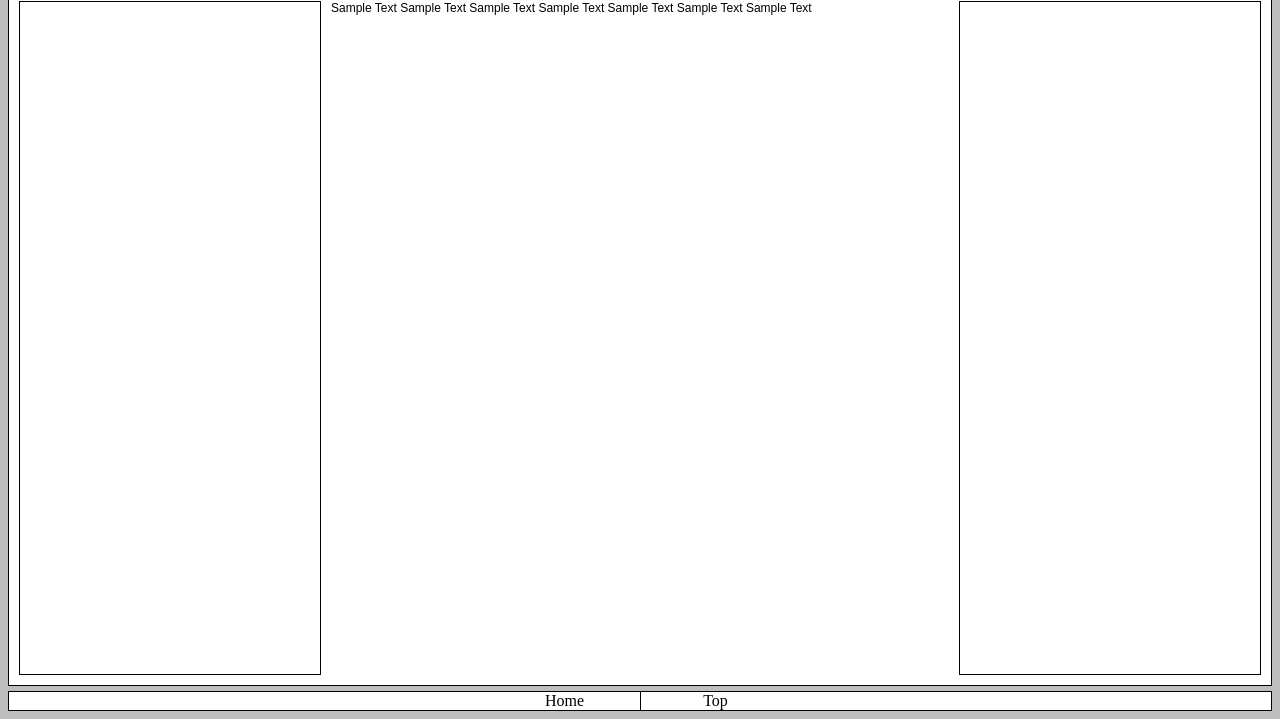
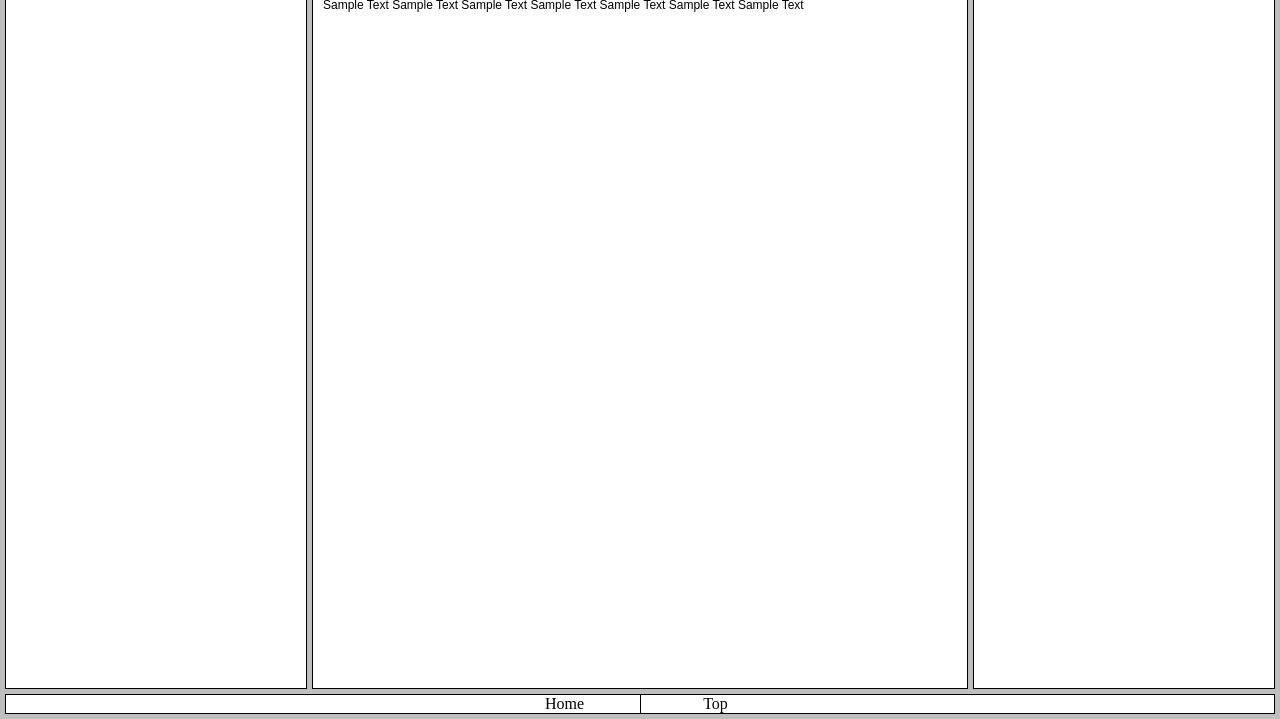
Before and after one commit to JALR13/jalr13.github.io, a plain HTML site: page index.html in a window 1280 px wide. Shown: the part 81-800 px from the top of the page. Drawn offline with Linux system fonts and the light colour scheme.

Commit message:
update to display

```diff
--- a/index.html
+++ b/index.html
@@ -20,13 +20,15 @@
 	</header>
 
 	<main>
-		<div id="left">
 
+		<div id="left"> </div>
+
+		<div id="right"> </div>
+
+		<div id="content">
+			<p>Sample Text Sample Text Sample Text Sample Text Sample Text Sample Text Sample Text </p>
 		</div>
-		<div id="right">
 
-		</div>
-		<p>Sample Text Sample Text Sample Text Sample Text Sample Text Sample Text Sample Text </p>
 	</main>
 
 	<footer>
--- a/style.css
+++ b/style.css
@@ -2,6 +2,8 @@ body{
 	background-color: rgb(190,190,190);
 	font-family: "Arial";
 	font-size: 12px;
+	padding: 0;
+	margin: 5px;
 }
 header{
 	background-color: white;
@@ -38,28 +40,52 @@ nav a:not(:last-child){
 nav a:hover{
 	background-color: rgb(190,190,190);
 }
-main{
+
+/*main{
+	border: 1px solid black;
+	padding-left: 302px;
+	padding-right: 302px;
+}
+main:has(#left){
+	padding-left: 0;
+}
+main:has(#right){
+	padding-right: 0;
+}
+main:has(#left#right){
+
+}*/
+#left:empty{
+	visibility: hidden;
+}
+#right:empty{
+	visibility: hidden;
+}
+
+#content{
 	background-color: white;
 	border: 1px black solid;
-	/*width: min(calc(100% - 2px), 1420px);*/
-	margin-left: auto;
-	margin-right: auto;
-	height: calc(100vh - 74px - 20px - 20px - 12px);
+	width: calc(100% - 2px - 634px);
+	margin-left: 5px;
+	margin-right: 5px;
+	height: calc(100vh - 70px - 20px - 20px - 10px);
 	overflow-y: scroll;
 	padding: 10px;
 }
-main #left, #right{
-	width: 300px;
-	height: calc(100% - 2px);
+#left, #right{
+	width: 280px;
+	height: calc(100vh - 70px - 20px - 20px - 10px);
 	border: 1px black solid;
+	padding: 10px;
+	background-color: white;
 }
-main #left{
+#left{
 	float: left;
-	margin-right: 10px;
+	margin-right: 5px;
 }
-main #right{
+#right{
 	float: right;
-	margin-left: 10px;
+	margin-left: 5px;
 }
 footer{
 	background-color: white;
```
